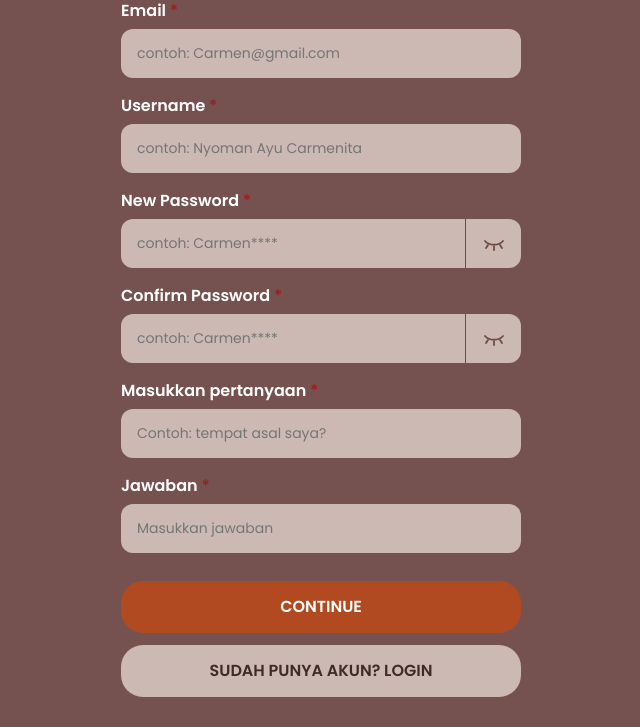
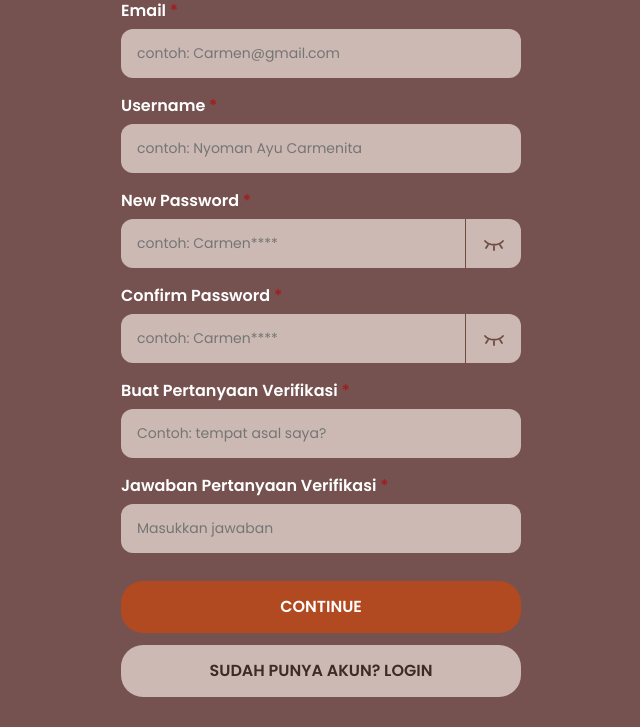
Before and after one commit to SakamaRey/kantin-jti, a PHP site: page /auth/daftar.php in a window 1280 px wide. Shown: the part 136-863 px from the top of the page, without its empty margins (319-959 px from the left). Run offline with PHP 8.4, Linux system fonts and the light colour scheme; some libraries are stand-ins or nearby versions; some web fonts are replaced.

Commit message:
fiks fitur pertanyaan

```diff
--- a/auth/daftar.php
+++ b/auth/daftar.php
@@ -99,12 +99,12 @@ require __DIR__ . '/../includes/header.php';
             <?php input_password('ulangi_password', 'Confirm Password', 'contoh: Carmen****', true); ?>
 
             <div class="field">
-                <label for="pertanyaan">Masukkan pertanyaan <span class="wajib">*</span></label>
+                <label for="pertanyaan">Buat Pertanyaan Verifikasi <span class="wajib">*</span></label>
                 <input type="text" id="pertanyaan" name="pertanyaan" value="<?= e($pertanyaan) ?>" maxlength="100" placeholder="Contoh: tempat asal saya?" required>
             </div>
 
             <div class="field">
-                <label for="jawaban"> Jawaban <span class="wajib">*</span></label>
+                <label for="jawaban"> Jawaban Pertanyaan Verifikasi <span class="wajib">*</span></label>
                 <input type="text" id="jawaban" name="jawaban" value="<?=  e($jawaban) ?>" placeholder="Masukkan jawaban" required>
             </div>
 
```
